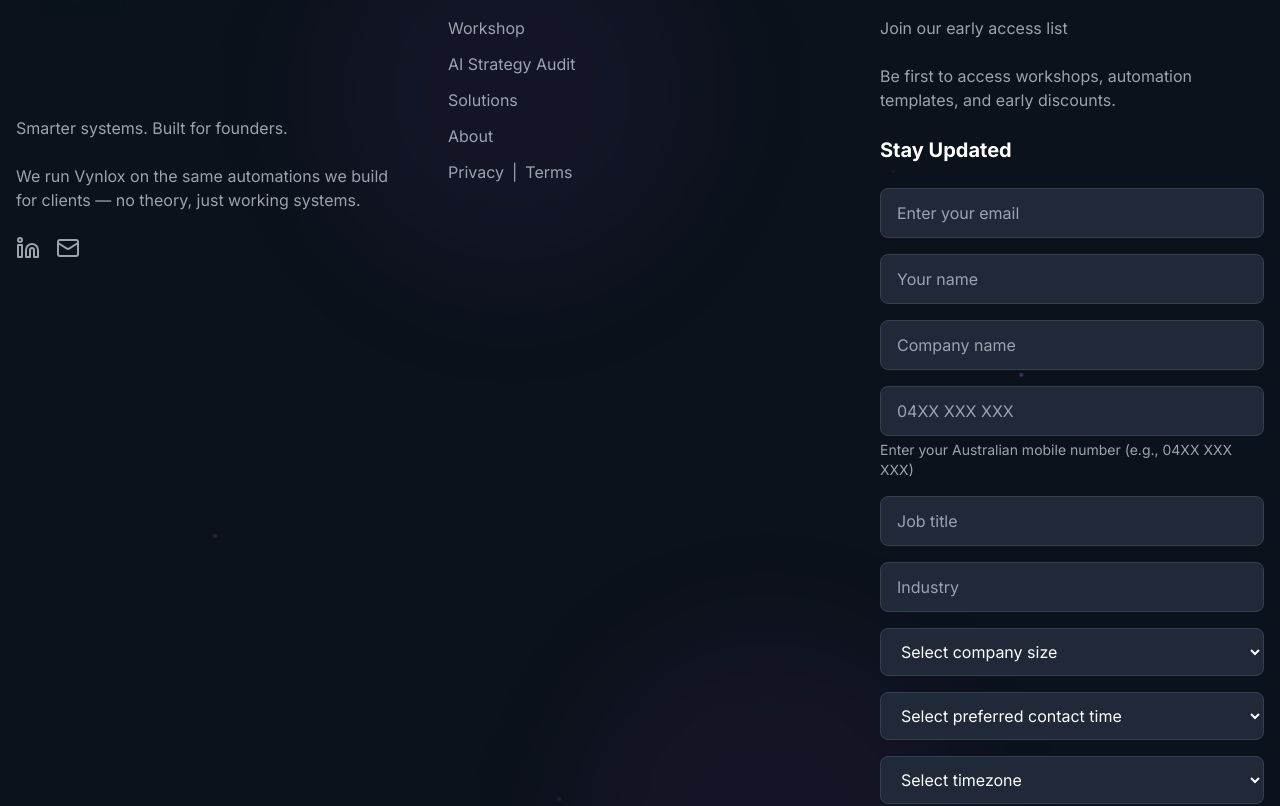
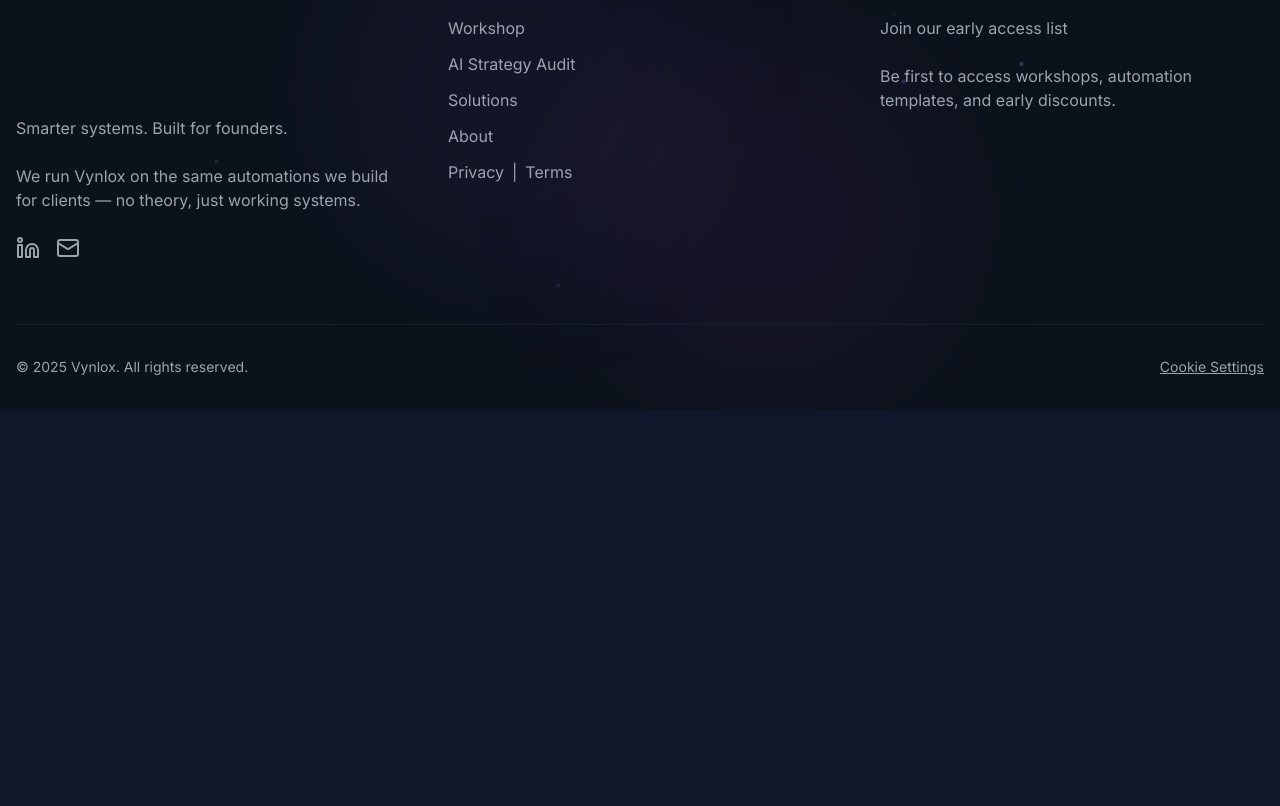
Before and after one commit to Timeless4k/vynlox-site, a Next.js app: page /coming-soon in a window 1280 px wide. Shown: the part 900-1706 px from the top of the page. After the commit the page ends 1309 px from the top, so only its background shows below. Built offline with nearby package versions, Linux system fonts and the light colour scheme; no server answers; a web font is replaced by a local one.

Commit message:
Remove EmailCapture component from Footer to streamline design and focus on essential information.

```diff
--- a/components/Footer.tsx
+++ b/components/Footer.tsx
@@ -230,19 +230,6 @@
               <p className="text-gray-400">
                 Be first to access workshops, automation templates, and early discounts.
               </p>
-              <EmailCapture
-                purpose={EmailCapturePurpose.NEWSLETTER}
-                title="Stay Updated"
-                buttonText="Notify Me"
-                successMessage="Thanks! We'll keep you updated."
-                additionalFields={{
-                  jobTitle: true,
-                  industry: true,
-                  companySize: true,
-                  preferredContactTime: true,
-                  timezone: true
-                }}
-              />
             </motion.div>
           </div>
         </div>
```
